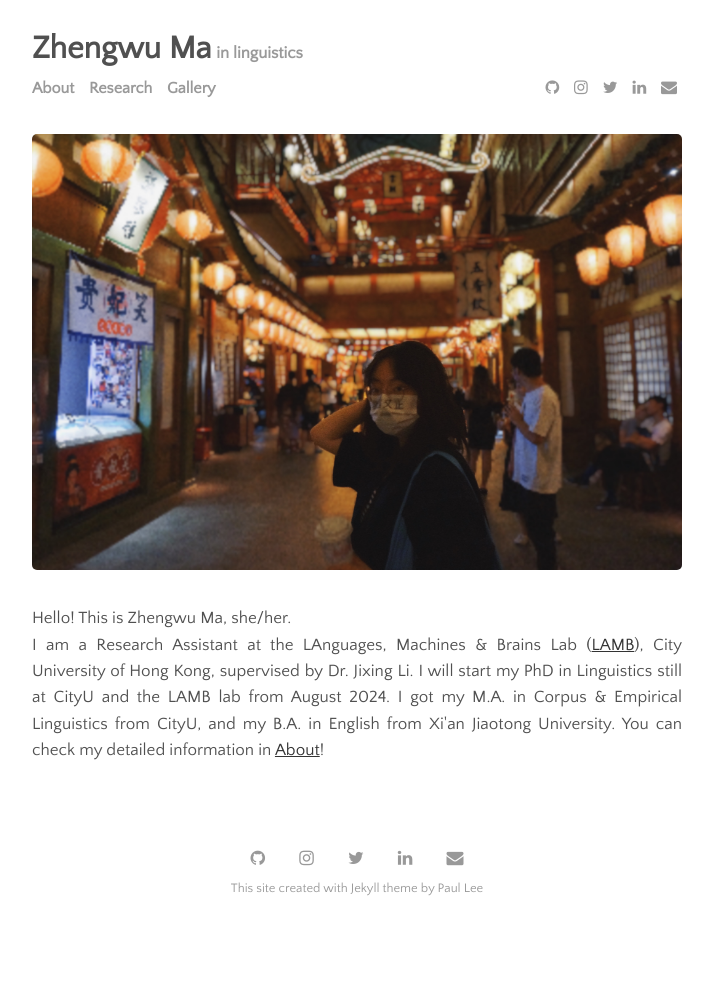
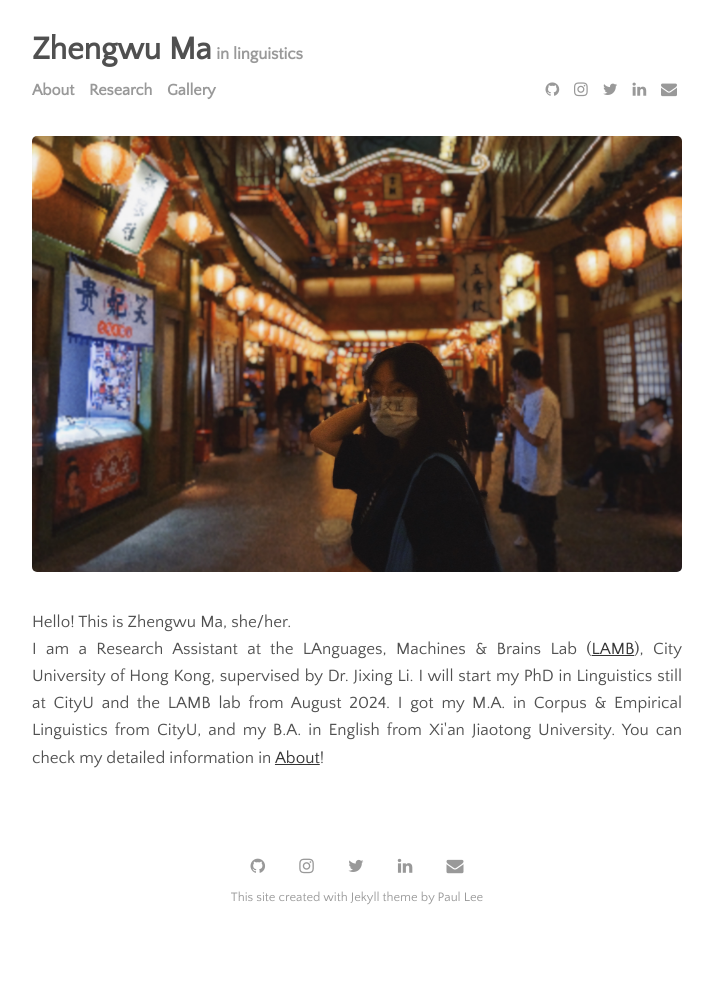
Before and after one commit to zhengwuma/zhengwuma.github.io, a Jekyll site: the page built from index.html, in a window 1280 px wide. Shown: the whole page, without its empty margins (283-996 px from the left). Built offline with Jekyll 4.4.1, drawn with Linux system fonts in a browser that asks for light colours; the list of posts is cut into pages by our own code.

Commit message:
Update _base.scss

```diff
--- a/_sass/_base.scss
+++ b/_sass/_base.scss
@@ -6,7 +6,7 @@ body {
   font-family: $sans-serif-font-family;
   font-size: 17px;
   color: $body-color;
-  line-height: 1.65rem;
+  line-height: 1.7rem;
 }
 
 @media (max-width: $elements-responsive-width) {
```
